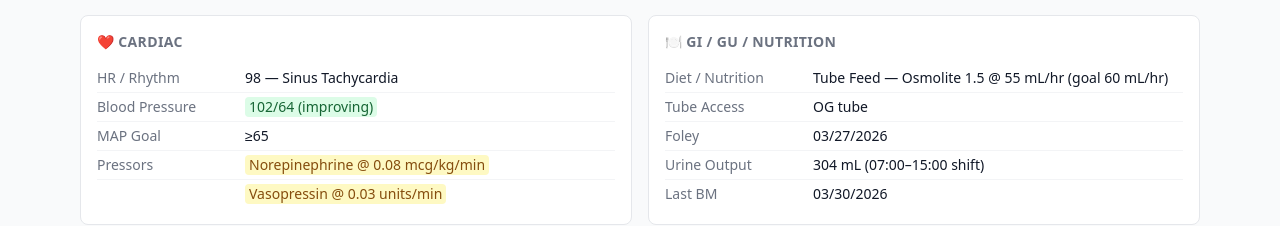
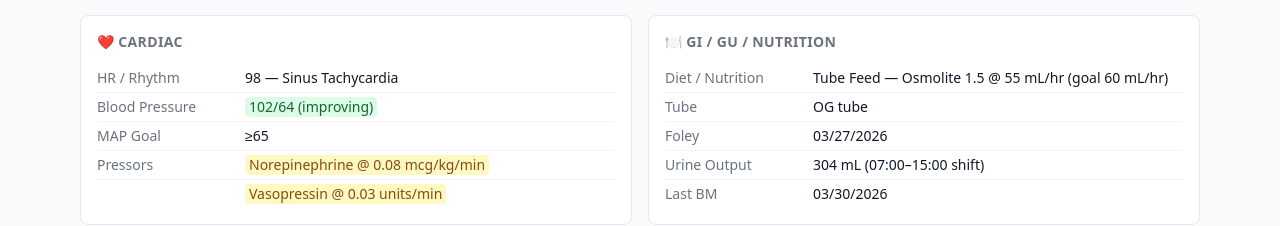
Before and after one commit to artintexas321/icu-handoff, a Next.js app: page /patient/1 in a window 1280 px wide. Shown: the part 1279-1505 px from the top of the page. Built offline with nearby package versions, Linux system fonts and the light colour scheme.

Commit message:
Rename tube access label to Tube

```diff
--- a/app/patient/[id]/page.tsx
+++ b/app/patient/[id]/page.tsx
@@ -193,7 +193,7 @@ export default function PatientPage() {
         {/* GI / GU / NUTRITION */}
         <Section title="🍽️ GI / GU / Nutrition">
           <Row label="Diet / Nutrition" value={patient.nutrition.type + ' — ' + patient.nutrition.details} />
-          {patient.nutrition.tubeAccess && <Row label="Tube Access" value={patient.nutrition.tubeAccess} />}
+          {patient.nutrition.tubeAccess && <Row label="Tube" value={patient.nutrition.tubeAccess} />}
           <Row label="Foley" value={patient.nutrition.foleyDate} />
           <Row
             label="Urine Output"
```
